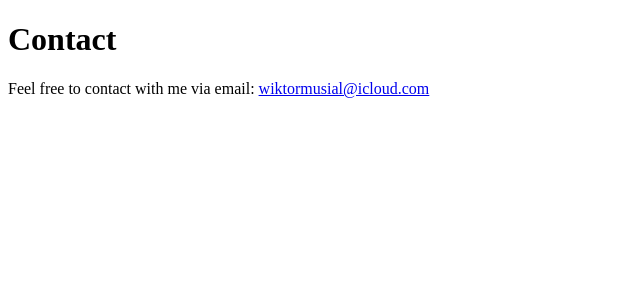
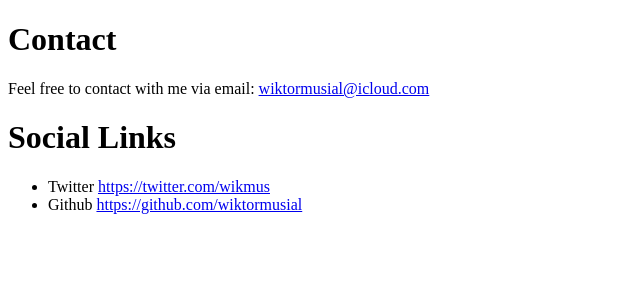
Before and after one commit to wiktormusial/nextjs-homepage, a Next.js app: page /contact in a window 1280 px wide. Shown: the top 300 px of the page, without its empty margins (0-640 px from the left). Built offline with nearby package versions, Linux system fonts and the light colour scheme.

Commit message:
Social links

```diff
--- a/pages/contact.tsx
+++ b/pages/contact.tsx
@@ -8,7 +8,7 @@ const Contact: NextPage = () => {
         <title>Contact</title>
       </Head>
       <h1 className="text-2xl mb-2">Contact</h1>
-      <p>
+      <p className="mb-6">
         Feel free to contact with me via email:{" "}
         <a
           className="text-blue-500 underline"
@@ -17,6 +17,31 @@ const Contact: NextPage = () => {
           wiktormusial@icloud.com
         </a>
       </p>
+      <h1 className="text-2xl mb-2">Social Links</h1>
+      <ul>
+        <li>
+          Twitter{" "}
+          <a
+            className="text-blue-500 underline"
+            href="https://twitter.com/wikmus"
+            target="_blank"
+            rel="noreferrer"
+          >
+            https://twitter.com/wikmus
+          </a>
+        </li>
+        <li>
+          Github{" "}
+          <a
+            className="text-blue-500 underline"
+            href="https://github.com/wiktormusial"
+            target="_blank"
+            rel="noreferrer"
+          >
+            https://github.com/wiktormusial
+          </a>
+        </li>
+      </ul>
     </div>
   );
 };
```
